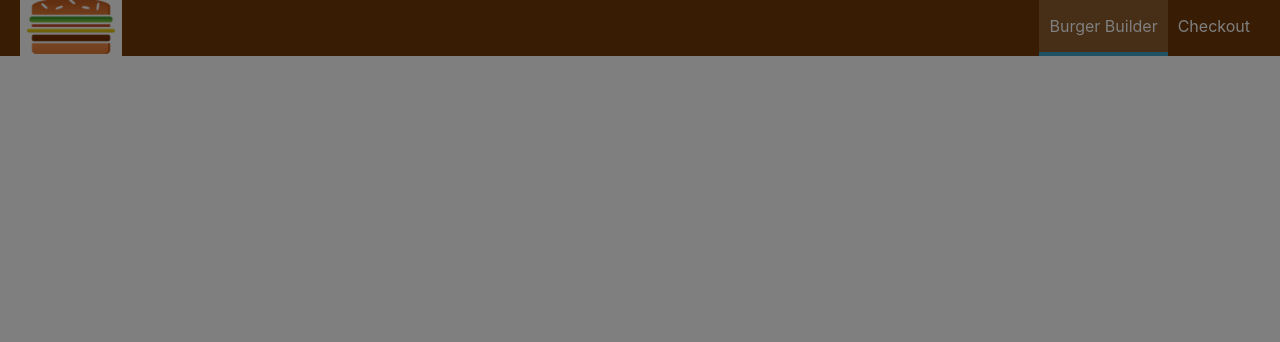
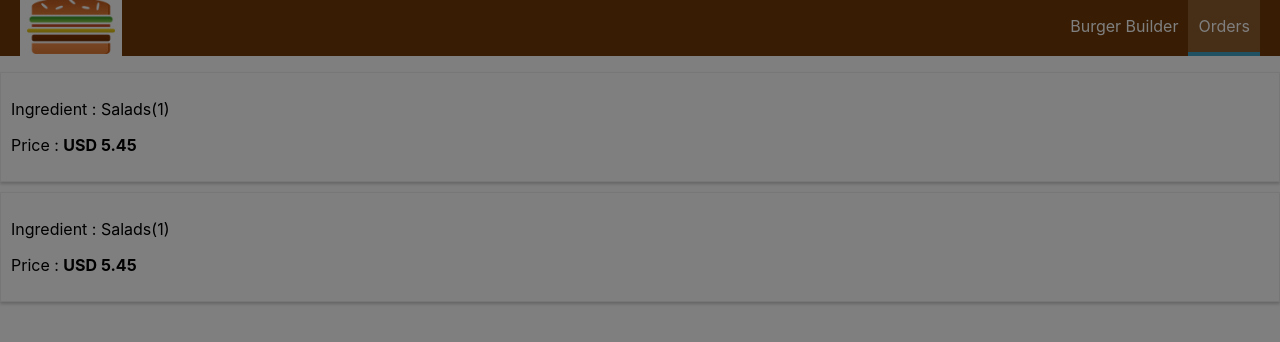
Before and after one commit to MuhammadAnas14/burger-app, a React app: page /orders in a window 1280 px wide. Shown: the top 342 px of the page. Built offline with nearby package versions, Linux system fonts and the light colour scheme.

Commit message:
order page /nav orders

```diff
--- a/src/App.js
+++ b/src/App.js
@@ -3,6 +3,7 @@ import Layout from './hoc/Layout/layout'
 import BurgerBuilder from './containers/BurgerBuilder/BugerBuilder'
 import Checkout from './containers/Checkout/Checkout'
 import {Route , Switch} from 'react-router-dom'
+import Orders from './containers/Orders/Orders'
 
 function App() {
   return (
@@ -10,6 +11,7 @@ function App() {
       <Layout>
         <Switch>
         <Route path = '/checkout' component = {Checkout} />
+        <Route path = '/orders' component ={Orders} />
         <Route path='/' exact component = {BurgerBuilder} />
         </Switch>
 
--- a/src/components/Navigation/NavigationItems/NavigationItems.js
+++ b/src/components/Navigation/NavigationItems/NavigationItems.js
@@ -5,11 +5,11 @@ import NavigationItem from './Navigationitem'
 const navigationItems = (props) => (
 
     <ul className= 'NavigationItems'>
-        <NavigationItem link = "/" active>
+        <NavigationItem link = "/" exact = {props.exact}>
             Burger Builder
         </NavigationItem>
-        <NavigationItem link="/">
-            Checkout
+        <NavigationItem link="/orders">
+            Orders
         </NavigationItem>
     </ul>
 )
--- a/src/components/Navigation/NavigationItems/Navigationitem.js
+++ b/src/components/Navigation/NavigationItems/Navigationitem.js
@@ -1,12 +1,14 @@
 import React from 'react'
 import '../../../css/NavigationItem.css'
+import {NavLink} from 'react-router-dom'
 
 const navigationItem = (props) => (
 
     <li className='NavigationItem'>
-        <a
-            herf={props.link}
-            className= {props.active ? 'active':null}>{props.children}</a>
+        < NavLink
+            to = {props.link}
+            exact
+            className= {props.active}>{props.children}</ NavLink>
     </li>
 )
 
--- /dev/null
+++ b/src/components/Order/Order.js
@@ -0,0 +1,13 @@
+import React from 'react'
+import '../../css/order.css'
+
+const order = (props) =>(
+
+    <div className='Order'>
+        <p>Ingredient : Salads(1)</p>
+        <p>Price : <strong>USD  5.45</strong></p>
+    </div>
+
+)
+
+export default order
--- a/src/containers/BurgerBuilder/BugerBuilder.js
+++ b/src/containers/BurgerBuilder/BugerBuilder.js
@@ -35,7 +35,7 @@ class BurgerBuilder extends Component{
 
     componentDidMount (){
         console.log(this.props)
-        axios.get('https://react-my-burger-d1d8b.firebaseio.com/orders/ingredients.json')
+        axios.get('https://react-my-burger-d1d8b.firebaseio.com/ingredients.json')
         .then(response =>{
             this.setState({ingredients:response.data});
         })
--- /dev/null
+++ b/src/containers/Orders/Orders.js
@@ -0,0 +1,19 @@
+import React,{Component}  from 'react'
+import Order from '../../components/Order/Order'
+
+class Orders extends Component{
+
+    render(){
+
+        return(
+
+            <div>
+                <Order />
+                <Order />
+            </div>
+
+        )
+    }
+}
+
+export default Orders
--- /dev/null
+++ b/src/css/order.css
@@ -0,0 +1,8 @@
+.Order{
+    width: 100%;
+    border: 1px solid #eeeeee;
+    box-shadow: 0 2px 3px #cccccc;
+    padding: 10px;
+    margin:10px auto;
+    box-sizing: border-box;
+}
```
